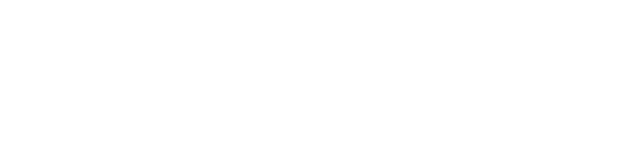
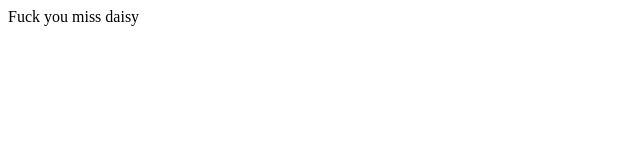
Before and after one commit to BrendenFerguson/practice, a plain HTML site: page index.html in a window 1280 px wide. Shown: the whole page, without its empty margins (0-640 px from the left). Drawn offline with Linux system fonts and the light colour scheme.

Commit message:
initial commit

```diff
--- a/index.html
+++ b/index.html
@@ -8,5 +8,7 @@
 </head>
 <body>
 
+    Fuck you miss daisy
+
 </body>
 </html>
```
